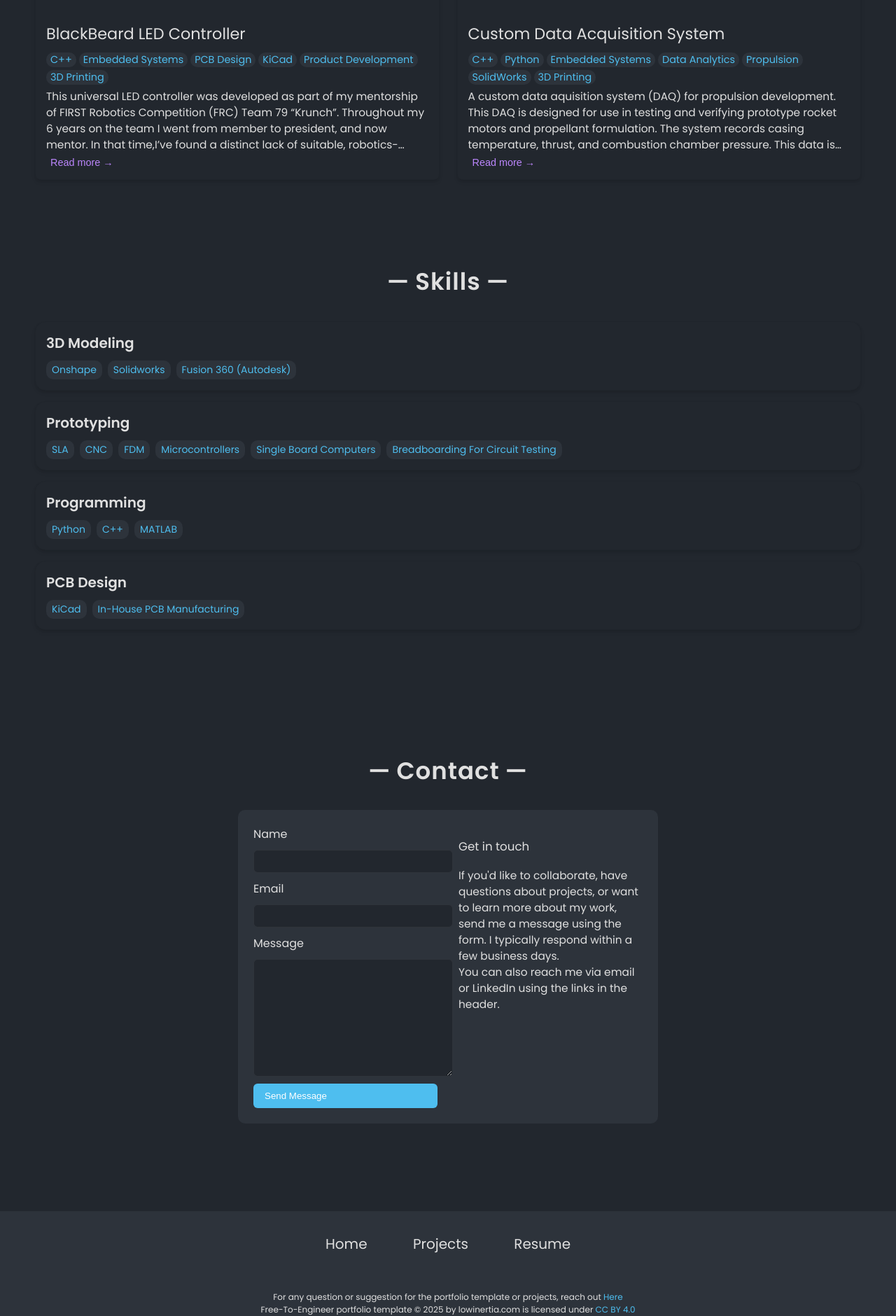
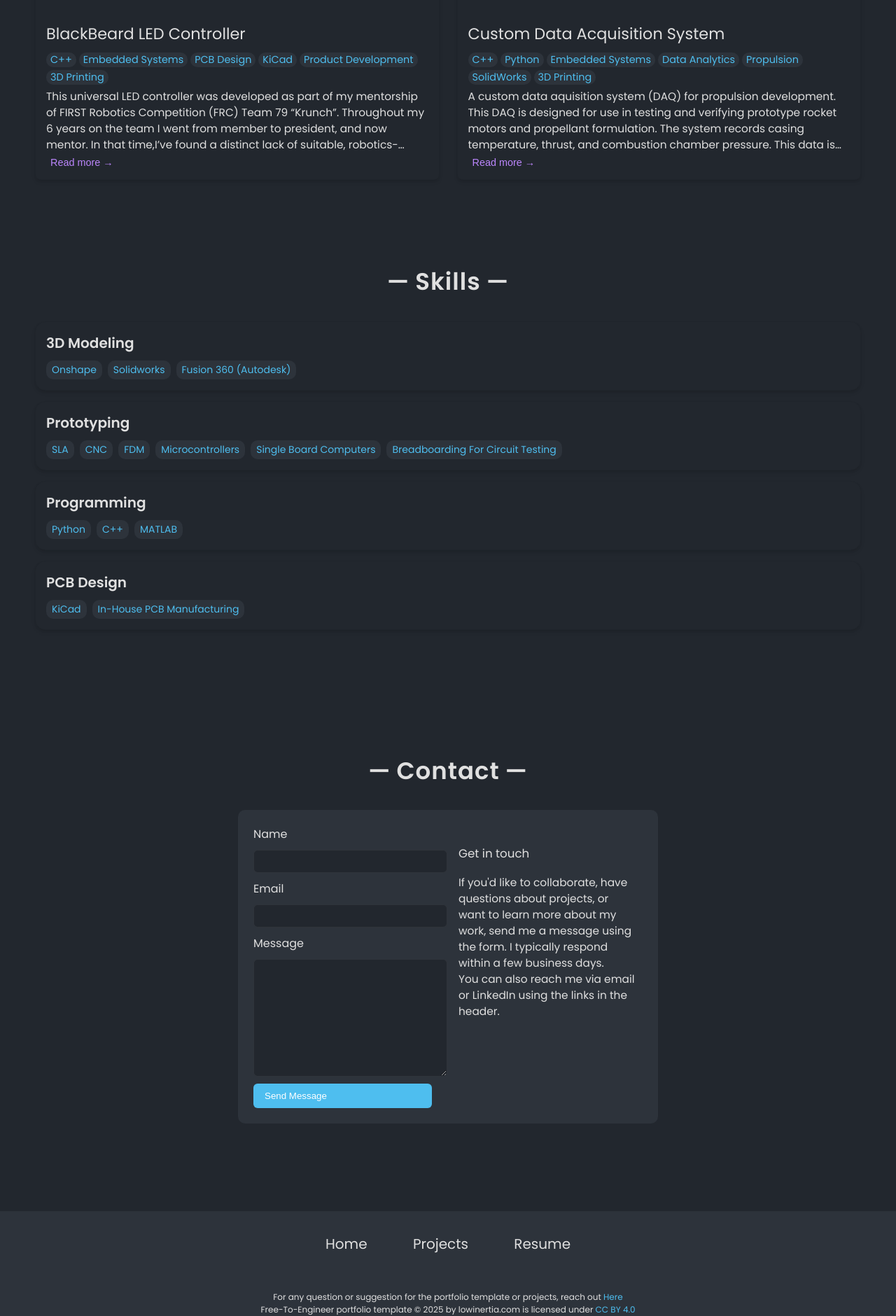
Before and after one commit to AlexZidar/AlexZidar.github.io, a Jekyll site: the page built from index.html, in a window 1280 px wide. Shown: the part 1835-3715 px from the top of the page at 70% size. Built offline with Jekyll 4.4.1, drawn with Linux system fonts in a browser that asks for light colours.

Commit message:
Ensure contact wrapper background/padding applies and give contact-text matching padding

```diff
--- a/css/styles.css
+++ b/css/styles.css
@@ -370,9 +370,9 @@
     margin: 0 auto; /* center the pair */
     align-items: flex-start;
     justify-content: center;
-    background: var(--light-background-color);
-    padding: 22px;
-    border-radius: 10px;
+    background: var(--light-background-color) !important;
+    padding: 22px !important;
+    border-radius: 10px !important;
 }
 
 .contact-card form {
@@ -386,6 +386,10 @@
 
 .contact-card label {
     color: var(--text-color);
+}
+
+.contact-text {
+    padding: 10px 8px;
 }
 
 .contact-card input,
```
